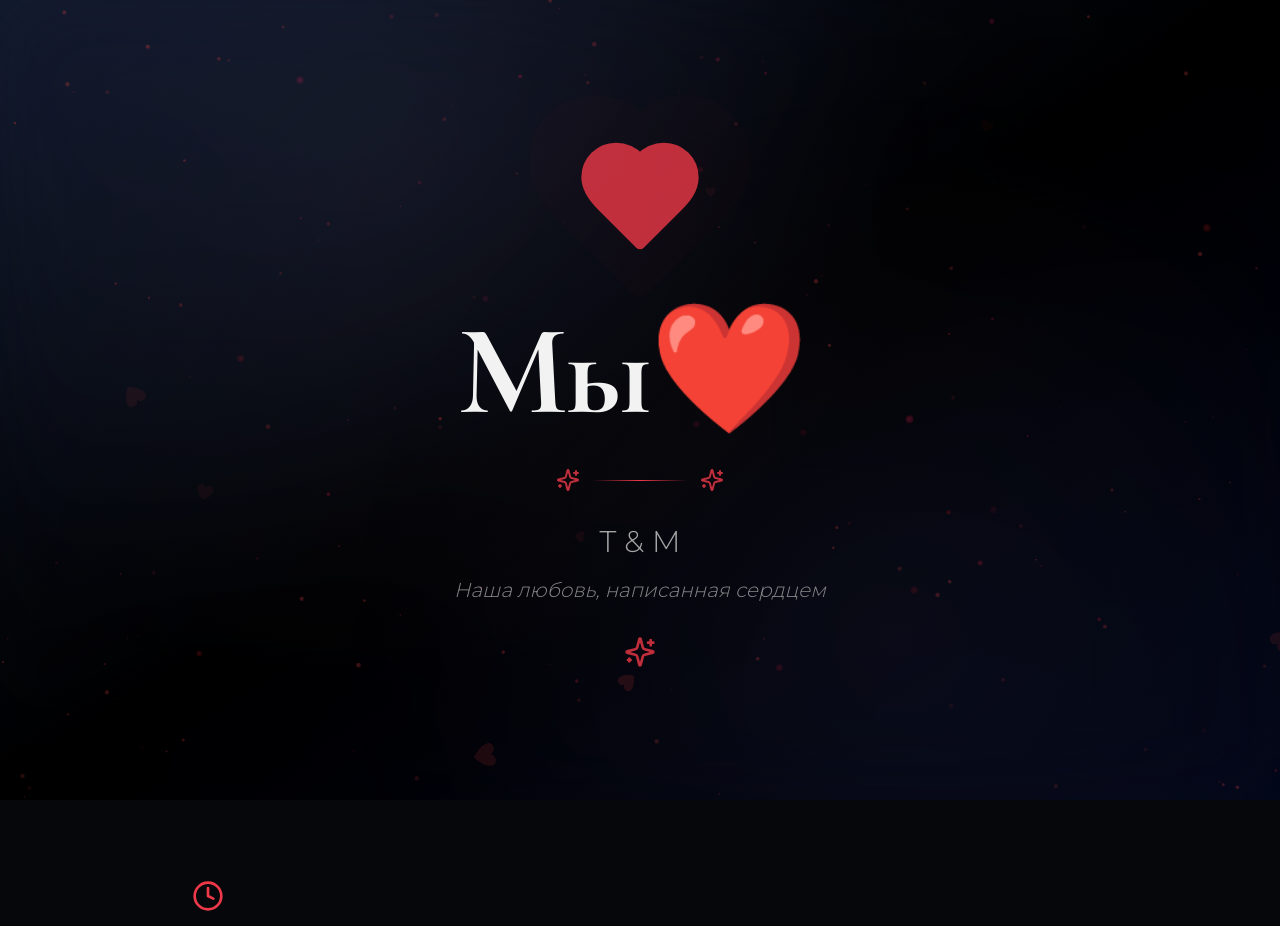
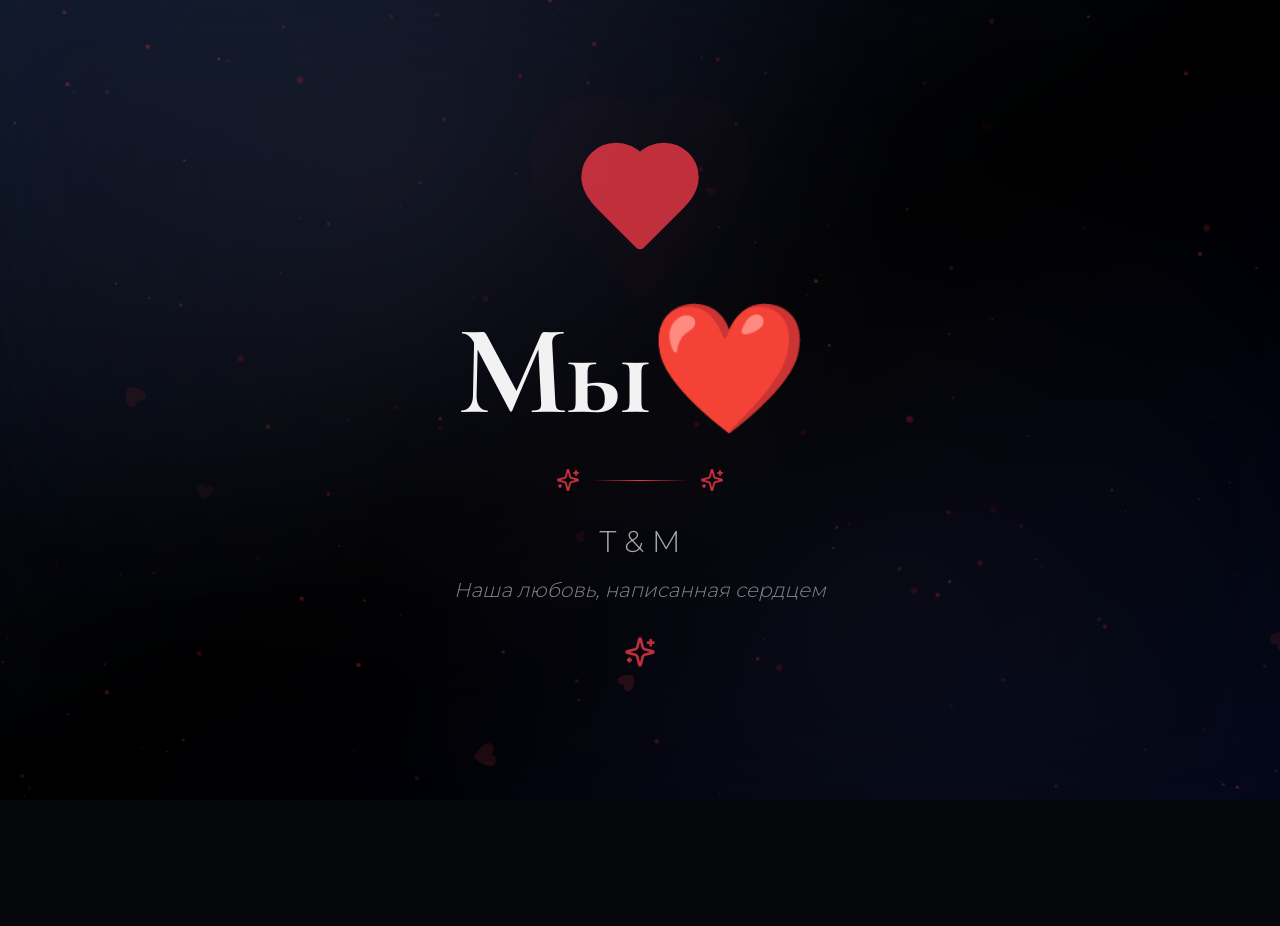
Before and after one commit to pr-poehali-dev/love-story-website-1, a React (Vite) app: page / in a window 1280 px wide. Shown: the top 926 px of the page. Built offline with nearby package versions, Linux system fonts and the light colour scheme.

Commit message:
Удаление значка часов из интерфейса

```diff
--- a/src/pages/Index.tsx
+++ b/src/pages/Index.tsx
@@ -1,4 +1,4 @@
-import { Heart, Clock, Camera, Sparkles } from "lucide-react";
+import { Heart, Camera, Sparkles } from "lucide-react";
 import { Card } from "@/components/ui/card";
 import { FloatingHearts } from "@/components/FloatingHearts";
 import { DaysCounter } from "@/components/DaysCounter";
@@ -66,8 +66,7 @@ const Index = () => {
 
       <section className="py-20 px-4 relative z-10">
         <div className="max-w-4xl mx-auto relative z-10">
-          <div className="flex items-center gap-4 mb-12 animate-slide-up">
-            <Clock className="w-8 h-8 text-primary" />
+          <div className="mb-12 animate-slide-up">
             <h2 className="text-4xl md:text-5xl font-bold"></h2>
           </div>
 
```
